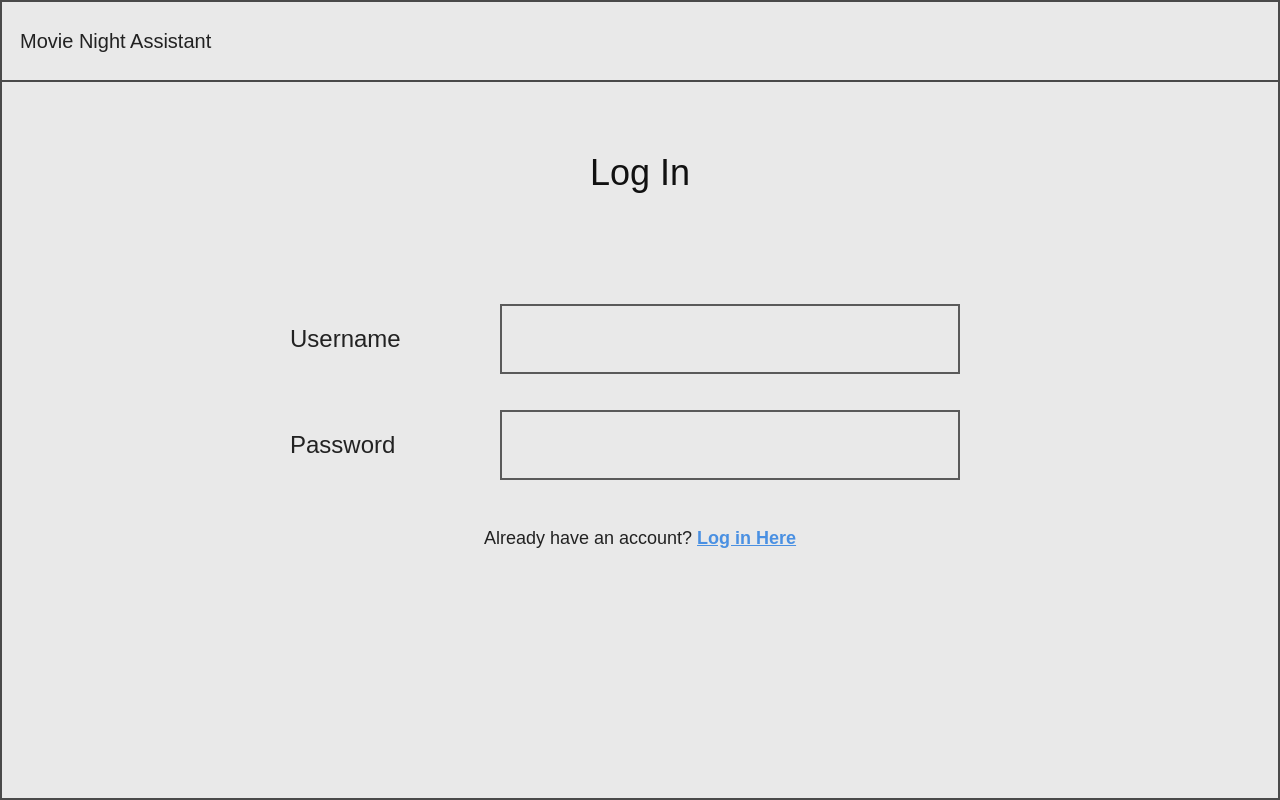
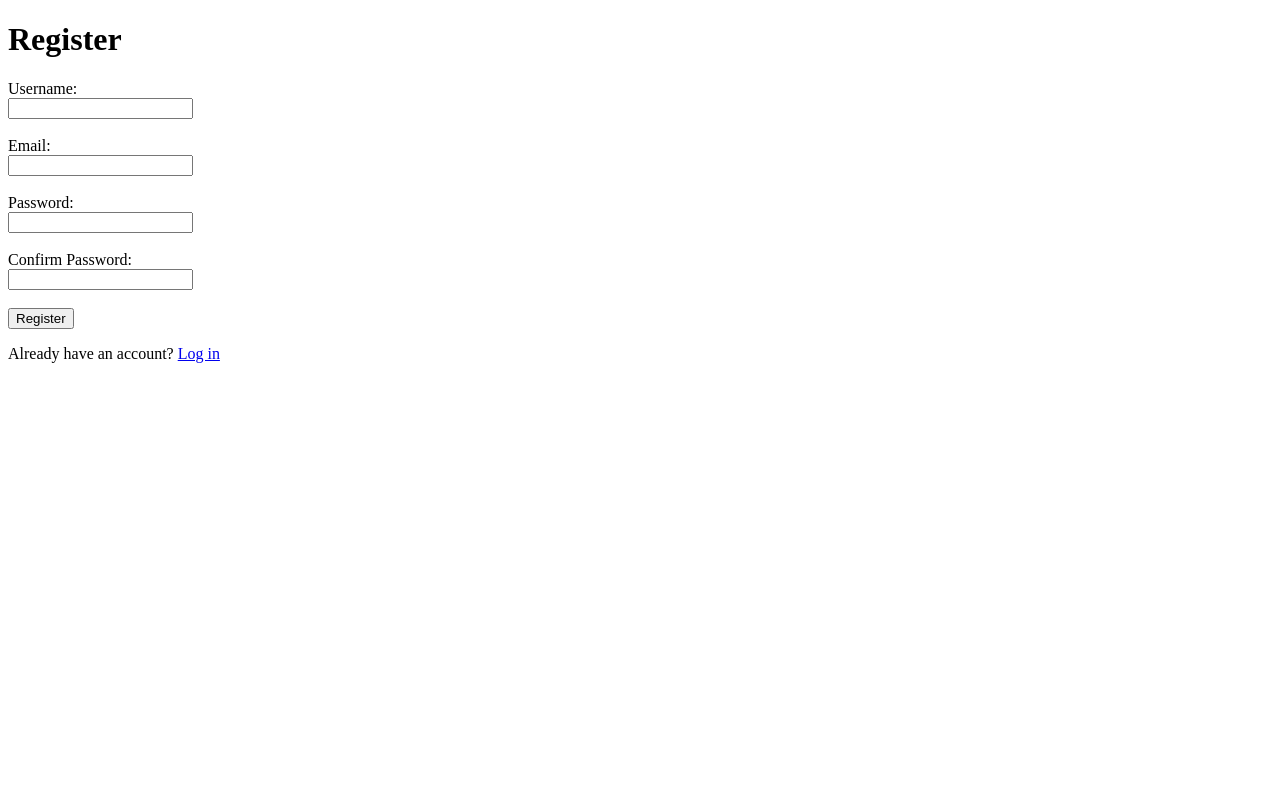
Before and after one commit to OblativeShielding/family-flick-coordinator, a Flask app: page /register in a window 1280 px wide. Run offline with Flask 3, Linux system fonts and the light colour scheme.

Commit message:
Register and login updates- Antonio Goings

```diff
--- a/run.py
+++ b/run.py
@@ -1,74 +1,153 @@
-# run.py
-# This script runs a couple startup checks, then
-#   launches init and other scripts to load the webapp.
-
-# library imports
 from dotenv import load_dotenv
-from flask import Flask, render_template
+from flask import Flask, render_template, request, redirect, url_for, session, flash
 from flask_sqlalchemy import SQLAlchemy
-import os
 from sqlalchemy import text
 from sqlalchemy.engine import create_engine, URL
+import os
 import sys
+import bcrypt
 
-# check for env
+# -------------------------
+# Load environment variables
+# -------------------------
 try:
     load_dotenv()
 except Exception as e:
     print(f"ERROR: Unable to load .env. Make sure the file exists and is named properly.\n{e}")
     sys.exit(1)
 
-# try to assemble the SQL address
+# -------------------------
+# Build database URL
+# -------------------------
 try:
     url = URL.create(
         drivername="mysql+pymysql",
         username=os.getenv("MYSQL_USER"),
         password=os.getenv("MYSQL_PASSWORD"),
         host=os.getenv("MYSQL_HOST"),
-        port=os.getenv("MYSQL_PORT"),
+        port=int(os.getenv("MYSQL_PORT")),
         database=os.getenv("MYSQL_DATABASE")
     )
 except Exception as e:
     print(f"ERROR: Unable to create database URL. Make sure .env is formatted correctly.\n{e}")
     sys.exit(1)
 
-# try to connect to the database
+# -------------------------
+# Test database connection
+# -------------------------
 try:
-    # create the engine
     engine = create_engine(url)
-    # execute a query
     with engine.connect() as conn:
         conn.execute(text("SELECT 1"))
 except Exception as e:
     print(f"ERROR: Unable to connect to the database. Make sure .env has the correct values.\n{e}")
     sys.exit(1)
 
-# start the server
+# -------------------------
+# Flask app setup
+# -------------------------
 app = Flask(__name__)
-app.config["SQLALCHEMY_DATABASE_URI"] = url
-
+app.config["SQLALCHEMY_DATABASE_URI"] = url.render_as_string(hide_password=False)
+app.config["SQLALCHEMY_TRACK_MODIFICATIONS"] = False
+app.secret_key = os.getenv("SECRET_KEY", "dev-secret-change-this")
 db = SQLAlchemy(app)
 
+# -------------------------
+# User model
+# -------------------------
+class User(db.Model):
+    __tablename__ = "users"
+
+    id = db.Column(db.Integer, primary_key=True)
+    username = db.Column(db.String(80), unique=True, nullable=False)
+    email = db.Column(db.String(120), unique=True, nullable=False)
+    password_hash = db.Column(db.String(255), nullable=False)
+
+# -------------------------
+# Create tables
+# -------------------------
+with app.app_context():
+    db.create_all()
+
+# -------------------------
+# Routes
+# -------------------------
 @app.route("/")
 def home():
+    if "user_id" in session:
+        user = User.query.get(session["user_id"])
+        return render_template("home.html", user=user)
+    return redirect(url_for("login"))
+
+@app.route("/register", methods=["GET", "POST"])
+def register():
+    if request.method == "POST":
+        username = request.form.get("username", "").strip()
+        email = request.form.get("email", "").strip().lower()
+        password = request.form.get("password", "")
+        confirm_password = request.form.get("confirm_password", "")
+
+        # Basic validation
+        if not username or not email or not password or not confirm_password:
+            flash("Please fill out all fields.")
+            return redirect(url_for("register"))
+
+        if password != confirm_password:
+            flash("Passwords do not match.")
+            return redirect(url_for("register"))
+
+        existing_user = User.query.filter(
+            (User.username == username) | (User.email == email)
+        ).first()
+
+        if existing_user:
+            flash("Username or email already exists.")
+            return redirect(url_for("register"))
+
+        hashed_password = bcrypt.hashpw(password.encode("utf-8"), bcrypt.gensalt()).decode("utf-8")
+
+        new_user = User(
+            username=username,
+            email=email,
+            password_hash=hashed_password
+        )
+
+        db.session.add(new_user)
+        db.session.commit()
+
+        flash("Registration successful. Please log in.")
+        return redirect(url_for("login"))
+
+    return render_template("register.html")
+
+@app.route("/login", methods=["GET", "POST"])
+def login():
+    if request.method == "POST":
+        email = request.form.get("email", "").strip().lower()
+        password = request.form.get("password", "")
+
+        if not email or not password:
+            flash("Please enter both email and password.")
+            return redirect(url_for("login"))
+
+        user = User.query.filter_by(email=email).first()
+
+        if user and bcrypt.checkpw(password.encode("utf-8"), user.password_hash.encode("utf-8")):
+            session["user_id"] = user.id
+            session["username"] = user.username
+            flash("Login successful.")
+            return redirect(url_for("home"))
+
+        flash("Invalid email or password.")
+        return redirect(url_for("login"))
+
     return render_template("login.html")
 
-@app.route("/login")
-def login():
-    return render_template("login.html")
-
-@app.route("/register")
-def register():
-    return render_template("register.html")
-'''
-class User(db.Model):
-    id = db.Column(db.Integer, primary_key=True)
-    name = db.Column(db.String(100))
-
-@app.route("/users")
-def users():
-    return {"users": [u.name for u in User.query.all()]}
-'''
+@app.route("/logout")
+def logout():
+    session.clear()
+    flash("You have been logged out.")
+    return redirect(url_for("login"))
 
 if __name__ == "__main__":
     app.run(debug=True)
--- a/templates/register.html
+++ b/templates/register.html
@@ -1,39 +1,37 @@
 <!DOCTYPE html>
-<html lang="en">
+<html>
 <head>
-    <meta charset="UTF-8">
-    <meta name="viewport" content="width=device-width, initial-scale=1.0">
-    <title>Movie Night Assistant</title>
-    <link rel="stylesheet" href="{{ url_for('static', filename='style.css') }}">
+    <title>Register</title>
 </head>
 <body>
-    <div class="page-wrapper">
-        <header class="top-bar">
-            <h1>Movie Night Assistant</h1>
-        </header>
+<h1>Register</h1>
 
-        <main class="main-content">
-            <section class="login-section">
-                <h2>Log In</h2>
+{% with messages = get_flashed_messages() %}
+{% if messages %}
+<ul>
+    {% for message in messages %}
+    <li>{{ message }}</li>
+    {% endfor %}
+</ul>
+{% endif %}
+{% endwith %}
 
-                <form class="login-form">
-                    <div class="form-row">
-                        <label for="username">Username</label>
-                        <input type="text" id="username" name="username">
-                    </div>
+<form method="POST" action="/register">
+    <label>Username:</label><br>
+    <input type="text" name="username" required><br><br>
 
-                    <div class="form-row">
-                        <label for="password">Password</label>
-                        <input type="password" id="password" name="password">
-                    </div>
+    <label>Email:</label><br>
+    <input type="email" name="email" required><br><br>
 
-                    <p class="register-text">
-                        Already have an account?
-                        <a href="/login">Log in Here</a>
-                    </p>
-                </form>
-            </section>
-        </main>
-    </div>
+    <label>Password:</label><br>
+    <input type="password" name="password" required><br><br>
+
+    <label>Confirm Password:</label><br>
+    <input type="password" name="confirm_password" required><br><br>
+
+    <button type="submit">Register</button>
+</form>
+
+<p>Already have an account? <a href="/login">Log in</a></p>
 </body>
 </html>
```
Also changed, not shown: templates/home.html (added, +11 -0 lines), templates/login.html (+21 -29 lines).
